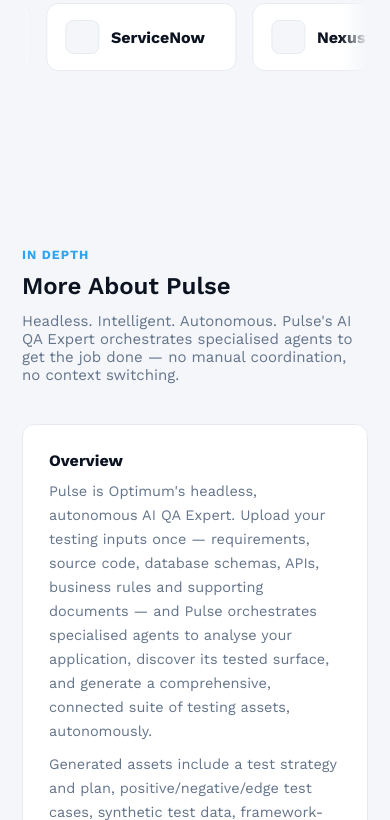
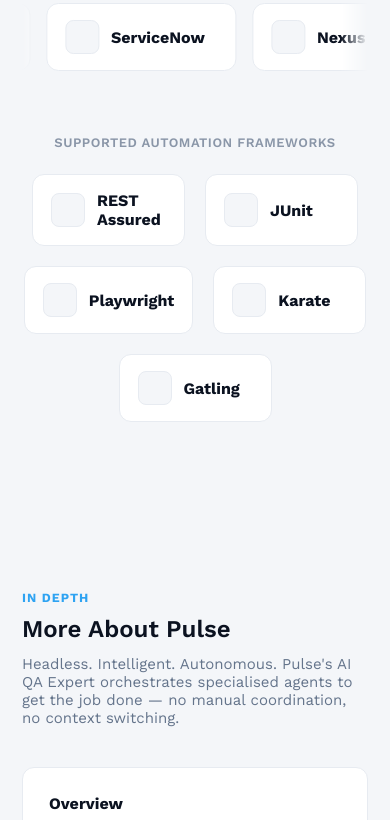
Before and after one commit to sahanasriram19/opt-ai, a plain HTML site: page pulse.html in a window 390 px wide. Shown: the part 6454-7274 px from the top of the page. Drawn offline with nearby package versions, Linux system fonts and the light colour scheme.

Commit message:
Update homepage

```diff
--- a/css/styles.css
+++ b/css/styles.css
@@ -883,6 +883,28 @@ body.cohesionx-page .page-tab.active { color: var(--cohesionx); border-bottom-co
 body.pulse-page .integration-pill:hover { border-color: var(--pulse); }
 body.aistudio-page .integration-pill:hover { border-color: var(--aistudio); }
 body.cohesionx-page .integration-pill:hover { border-color: var(--cohesionx); }
+
+/* Static framework/tool pill row (non-scrolling, e.g. Pulse's Supported Frameworks) */
+.framework-row {
+  display: flex;
+  flex-wrap: wrap;
+  justify-content: center;
+  gap: 20px;
+  margin-top: 24px;
+}
+.framework-row .integration-pill { flex: 0 1 170px; max-width: 200px; }
+.framework-row-label {
+  text-align: center;
+  font-size: 13px;
+  font-weight: 600;
+  letter-spacing: 0.04em;
+  text-transform: uppercase;
+  color: var(--gray-500);
+  margin: 56px 0 0;
+}
+@media (max-width: 800px) {
+  .framework-row .integration-pill { flex: 0 1 calc(50% - 20px); max-width: none; }
+}
 
 /* Model Agnostic marquee (AI Studio) — two rows scrolling in opposite directions */
 .marquee-row {
--- a/pulse.html
+++ b/pulse.html
@@ -313,6 +313,15 @@
         <div class="integration-pill"><span class="integration-badge"><img src="https://www.google.com/s2/favicons?sz=128&domain=servicenow.com" alt="ServiceNow logo" onerror="this.style.display='none'"></span> ServiceNow</div>
       </div>
     </div>
+
+    <div class="framework-row-label">Supported Automation Frameworks</div>
+    <div class="framework-row">
+      <div class="integration-pill"><span class="integration-badge"><img src="https://www.google.com/s2/favicons?sz=128&domain=rest-assured.io" alt="REST Assured logo" onerror="this.style.display='none'"></span> REST Assured</div>
+      <div class="integration-pill"><span class="integration-badge"><img src="https://www.google.com/s2/favicons?sz=128&domain=junit.org" alt="JUnit logo" onerror="this.style.display='none'"></span> JUnit</div>
+      <div class="integration-pill"><span class="integration-badge"><img src="https://www.google.com/s2/favicons?sz=128&domain=playwright.dev" alt="Playwright logo" onerror="this.style.display='none'"></span> Playwright</div>
+      <div class="integration-pill"><span class="integration-badge"><img src="https://www.google.com/s2/favicons?sz=128&domain=karatelabs.io" alt="Karate logo" onerror="this.style.display='none'"></span> Karate</div>
+      <div class="integration-pill"><span class="integration-badge"><img src="https://www.google.com/s2/favicons?sz=128&domain=gatling.io" alt="Gatling logo" onerror="this.style.display='none'"></span> Gatling</div>
+    </div>
   </div>
 </section>
 
@@ -432,7 +441,7 @@
     <div class="pricing-grid">
       <div class="price-card">
         <div class="tier">Starter</div>
-        <div class="price">$49<span>/mo</span></div>
+        <div class="price">$</div>
         <ul>
           <li>✓ Discovery & Test Design agents</li>
           <li>✓ Core test case generation</li>
@@ -444,7 +453,7 @@
       <div class="price-card featured">
         <div class="price-badge">Most Popular</div>
         <div class="tier">Pro</div>
-        <div class="price">$149<span>/mo</span></div>
+        <div class="price">$$</div>
         <ul>
           <li>✓ Everything in Starter</li>
           <li>✓ Full agent suite: Discovery, Data, Automation, Coverage, Reporting</li>
@@ -455,7 +464,7 @@
       </div>
       <div class="price-card">
         <div class="tier">Enterprise</div>
-        <div class="price">Custom<span>/mo</span></div>
+        <div class="price">Custom</div>
         <ul>
           <li>✓ Everything in Pro</li>
           <li>✓ On-prem / private cloud SaaS deployment</li>
```
Also changed, not shown: ai-studio.html (+3 -3 lines), cohesionx.html (+9 -13 lines).
